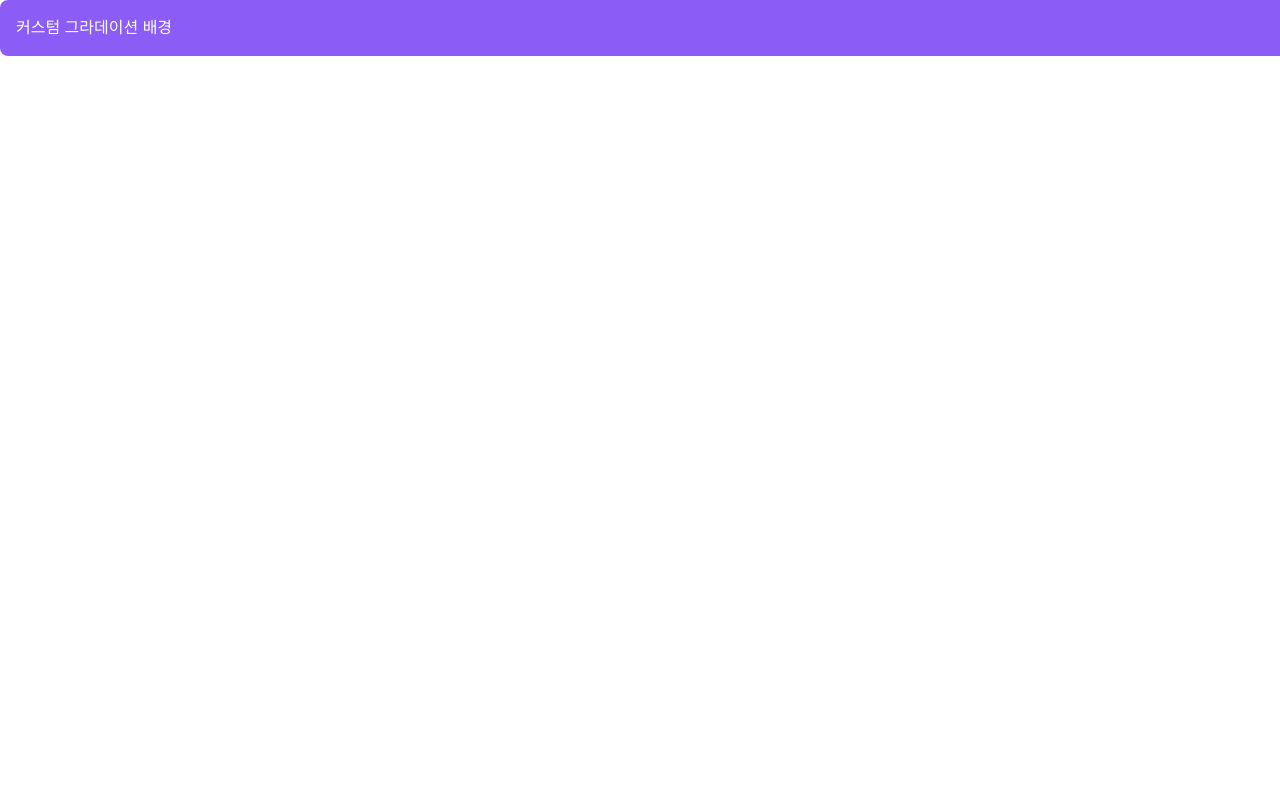
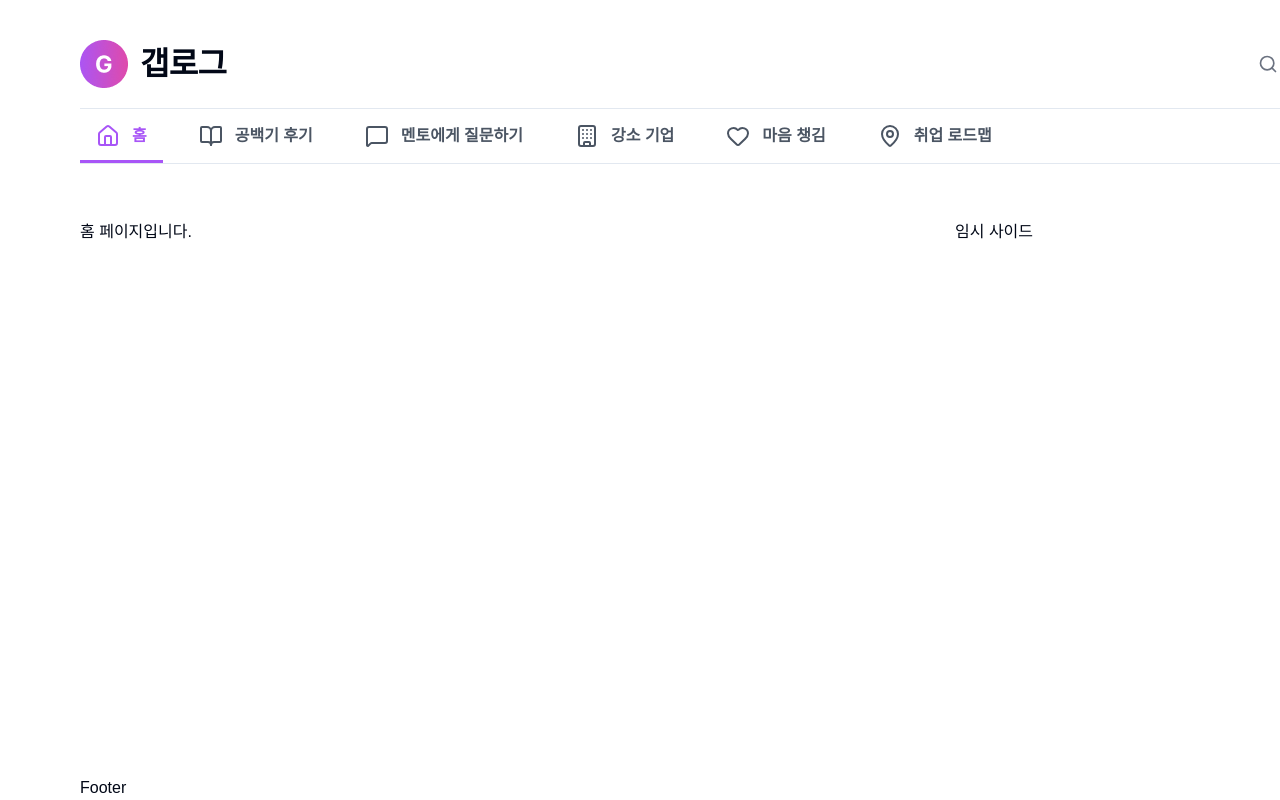
Before and after one commit to GapLog-2025/gaplog, a React (Vite) app in the folder frontend/: page / in a window 1280 px wide. Before the commit this address had no page. Shown: the top 800 px of the page. Built offline with nearby package versions, Linux system fonts and the light colour scheme; a web font is replaced by a local one.

Commit message:
feat: Layout (통합 검색 기능 제외) & feat : HomePage Lyout 적용한 임시 코드 작성

```diff
--- /dev/null
+++ b/frontend/src/components/Aside.tsx
@@ -0,0 +1,5 @@
+import React from 'react';
+
+export default function Aside({ children }: { children: React.ReactNode }) {
+  return <aside className="w-[405px] flex flex-col gap-6">{children}</aside>;
+}
--- /dev/null
+++ b/frontend/src/components/Footer.tsx
@@ -0,0 +1,3 @@
+export default function Footer() {
+  return <div>Footer</div>;
+}
--- /dev/null
+++ b/frontend/src/components/Header.tsx
@@ -0,0 +1,65 @@
+import { NavLink } from 'react-router-dom';
+import {
+  Search,
+  House,
+  BookOpen,
+  MessageSquare,
+  Building,
+  Heart,
+  MapPin,
+} from 'lucide-react';
+import React from 'react';
+
+// tabs
+const tabs = [
+  { name: '홈', path: '/', icon: <House /> },
+  { name: '공백기 후기', path: '/gap-review', icon: <BookOpen /> },
+  { name: '멘토에게 질문하기', path: '/mentoring', icon: <MessageSquare /> },
+  { name: '강소 기업', path: '/companies', icon: <Building /> },
+  { name: '마음 챙김', path: '/care', icon: <Heart /> },
+  { name: '취업 로드맵', path: '/roadmap', icon: <MapPin /> },
+];
+
+function Header() {
+  return (
+    <header className="w-full h-full flex-col bg-white  items-center justify-between w-full max-w-[1440px] mx-auto">
+      {/* 홈 로고 & 통합 검색 */}
+      <div className="flex justify-between items-center w-full border-b-[1px] border-border pt-10 pb-5">
+        {/* 로고 부분 */}
+        <NavLink to="/" className="flex items-center gap-3">
+          <img src="/gaplog_icon.png" alt="갭로그 로고" />
+          <span className="typo-subtitle text-black">갭로그</span>
+        </NavLink>
+
+        {/* 통합 검색 */}
+        <button className="flex items-center gap-2 text-main hover:text-primary-active">
+          {/* color에 "currentColor"를 주고, className의 text-* 으로 색상을 제어 */}
+          <Search size={20} color="currentColor" />
+          <span className="typo-subheading">통합검색</span>
+        </button>
+      </div>
+
+      {/* 네비게이션 탭 */}
+      <nav className="w-full flex gap-5 border-b-[1px] border-border">
+        {tabs.map((tab) => (
+          <NavLink
+            key={tab.path}
+            to={tab.path}
+            className={({ isActive }) =>
+              `flex justify-center items-center gap-3 py-3 px-4  ${
+                isActive
+                  ? 'mt-[3px] border-b-[3px] border-primary-active text-primary-active'
+                  : 'text-secondary hover:text-primary-active'
+              }`
+            }
+          >
+            {tab.icon}
+            <span className="typo-strong">{tab.name}</span>
+          </NavLink>
+        ))}
+      </nav>
+    </header>
+  );
+}
+
+export default React.memo(Header);
--- /dev/null
+++ b/frontend/src/components/Layout.tsx
@@ -0,0 +1,26 @@
+import Header from '@/components/Header';
+import Footer from '@/components/Footer';
+import Aside from '@/components/Aside';
+
+interface LayoutProps {
+  children: React.ReactNode;
+  aside?: React.ReactNode;
+}
+
+export default function Layout({ children, aside }: LayoutProps) {
+  return (
+    <div className="flex flex-col min-h-screen px-20">
+      {/* Header */}
+      <Header />
+      {/* Body */}
+      <div className="flex flex-1 w-full pt-14 max-w-[1440px] mx-auto gap-[33px]">
+        {/* Main Content Area */}
+        <main className="w-[842px] flex-none">{children}</main>
+        {/* Right Aside (optional) */}
+        {aside && <Aside>{aside}</Aside>}
+      </div>
+      {/* Fotter */}
+      <Footer />
+    </div>
+  );
+}
--- /dev/null
+++ b/frontend/src/features/Home/HomeAside.tsx
@@ -0,0 +1,3 @@
+export default function HomeAside() {
+  return <div>임시 사이드</div>;
+}
--- a/frontend/src/pages/HomaPage.tsx
+++ b/frontend/src/pages/HomaPage.tsx
@@ -1,9 +1,10 @@
+import Layout from '@/components/Layout';
+import HomeAside from '@/features/Home/HomeAside';
+
 export default function HomePage() {
   return (
-    <>
-      <div className="bg-primary text-white p-4 rounded-lg">
-        커스텀 그라데이션 배경
-      </div>
-    </>
+    <Layout aside={<HomeAside />}>
+      <h1>홈 페이지입니다.</h1>
+    </Layout>
   );
 }
```
